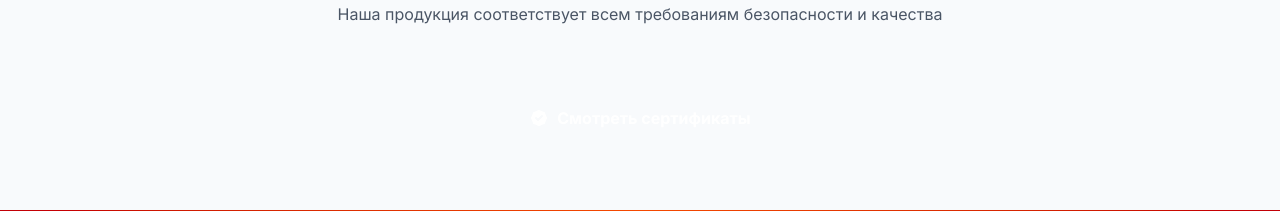
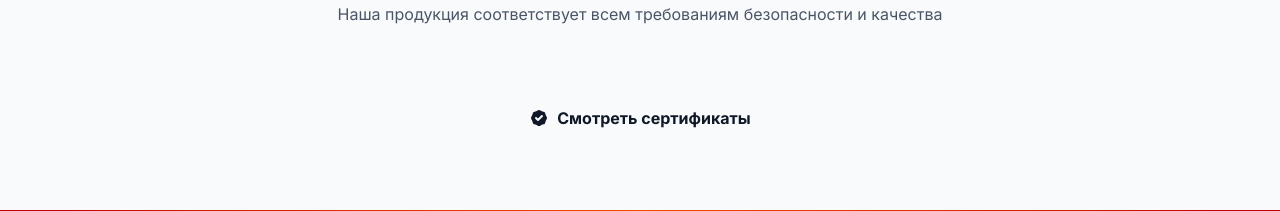
Before and after one commit to BladEvgen/landing-fire-fighting-products, a Django app: page /about/ in a window 1280 px wide. Shown: the part 3920-4131 px from the top of the page. Run offline with Django 5.2, Linux system fonts and the light colour scheme; data that the repository does not hold is empty; style sheets or scripts are compiled from the project's sources; parts of the project's set-up code (start-up, migrations or seed data) failed here and were passed over.

Commit message:
Update about.html

```diff
--- a/templates/about.html
+++ b/templates/about.html
@@ -370,7 +370,7 @@
 
         <div class="text-center">
             <a href="{% url 'core:certificates' %}"
-               class="inline-flex items-center gap-2 px-8 py-4 bg-fire-primary text-white font-bold rounded-full hover:bg-fire-accent transition-all duration-300 btn-glow shadow-fire-lg">
+               class="inline-flex items-center gap-2 px-8 py-4 bg-fire-primary text-fire-primary font-bold rounded-full hover:bg-fire-accent transition-all duration-300 btn-glow shadow-fire-lg">
                 <svg class="w-5 h-5" fill="currentColor" viewBox="0 0 20 20">
                     <path fill-rule="evenodd" d="M6.267 3.455a3.066 3.066 0 001.745-.723 3.066 3.066 0 013.976 0 3.066 3.066 0 001.745.723 3.066 3.066 0 012.812 2.812c.051.643.304 1.254.723 1.745a3.066 3.066 0 010 3.976 3.066 3.066 0 00-.723 1.745 3.066 3.066 0 01-2.812 2.812 3.066 3.066 0 00-1.745.723 3.066 3.066 0 01-3.976 0 3.066 3.066 0 00-1.745-.723 3.066 3.066 0 01-2.812-2.812 3.066 3.066 0 00-.723-1.745 3.066 3.066 0 010-3.976 3.066 3.066 0 00.723-1.745 3.066 3.066 0 012.812-2.812zm7.44 5.252a1 1 0 00-1.414-1.414L9 10.586 7.707 9.293a1 1 0 00-1.414 1.414l2 2a1 1 0 001.414 0l4-4z" clip-rule="evenodd"/>
                 </svg>
```
